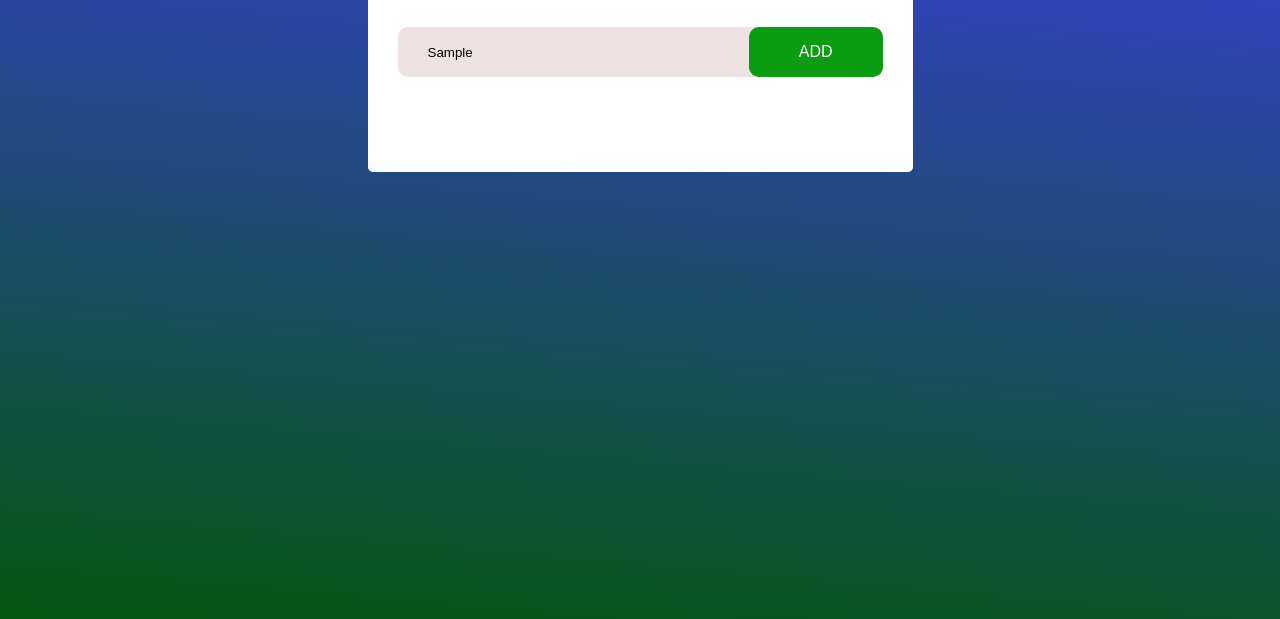
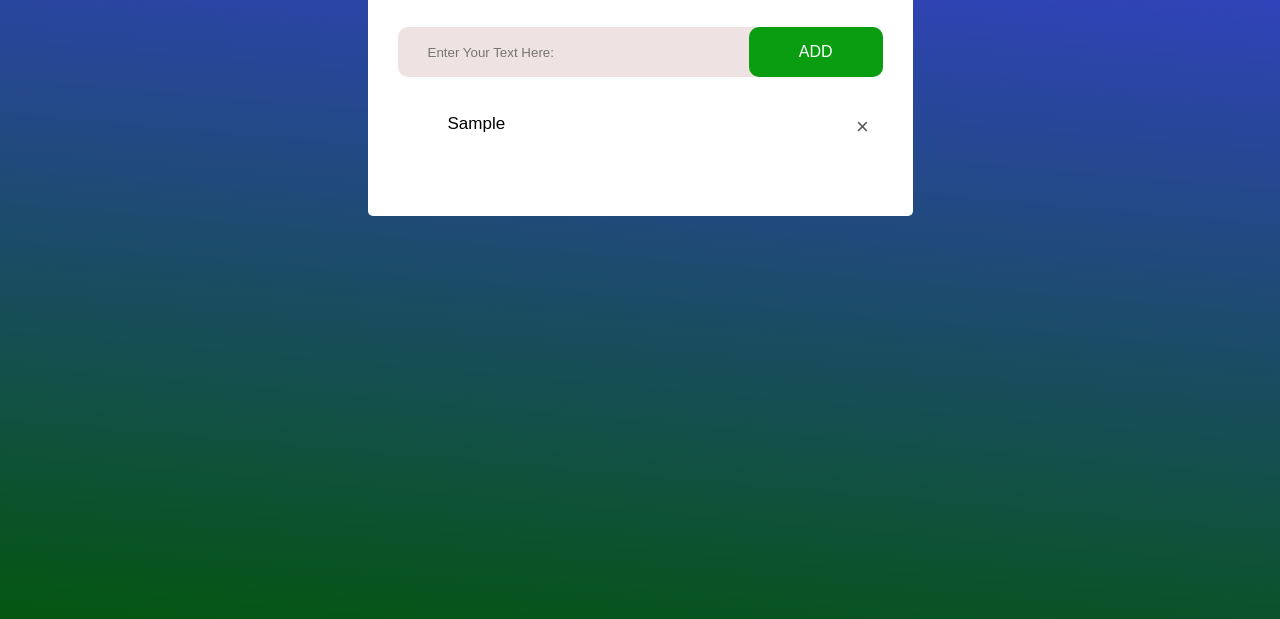
Before and after one commit to muhammadmueenarif/Todo-List-Application, a plain HTML site: page index.html in a window 1280 px wide. Both pictures are taken after typing "Sample" into the empty fields and a click on the button "ADD". Shown: the part 181-800 px from the top of the page. Drawn offline with Linux system fonts and the light colour scheme.

Commit message:
js added

```diff
--- a/index.html
+++ b/index.html
@@ -27,5 +27,7 @@
             </div>
         </div>
 
+        <script src="script.js"></script>
+
 </body>
 </html>
--- a/script.js
+++ b/script.js
@@ -0,0 +1,71 @@
+const listContainer = document.getElementById("list-container");
+const inputBox = document.getElementById("input-box");
+
+function addTask(){
+
+    if(inputBox.value === ''){
+        alert("Enter Some Data");
+    }else{
+        let li = document.createElement("li");
+        li.innerHTML = inputBox.value;
+        listContainer.appendChild(li);
+
+        let span = document.createElement("span");
+        span.innerHTML = "\u00d7";
+        li.appendChild(span);
+    }
+
+    inputBox.value = "";
+    saveTask();
+}
+
+/*Here's a breakdown of the code:
+1.The listContainer.addEventListener("click", function(e) {...}); line attaches an event listener to the listContainer element.
+The listener waits for a click event and then executes the anonymous function provided. The e parameter represents the event object,
+which contains information about the event, such as the target element that was clicked.
+2.Inside the anonymous function, the if(e.target.tagName === "LI") {...} condition checks if the target element of the click event
+is a list item (<li>). If the condition is true, it means that a list item was clicked.
+3.If the condition is true, the e.target.classList.toggle("checked"); line toggles the "checked" class on the clicked list item.
+This class can be used to style the list item differently, such as adding a strikethrough or changing the background color.
+4.After toggling the class, the saveTask(); function is called to save the updated list to the local storage. This ensures
+that the user's changes are persisted across page refreshes.
+5.The else if(e.target.tagName === "SPAN") {...} condition checks if the target element of the click event is a span element (<span>).
+If the condition is true, it means that a close icon (represented by the "×" character) was clicked.
+6.If the condition is true, the e.target.parentElement.remove(); line removes the parent element of the clicked span (which is the list item).
+This effectively removes the list item from the list.
+7.After removing the list item, the saveTask(); function is called again to save the updated list to the local storage.
+*/
+
+listContainer.addEventListener("click",function(e){
+
+    if(e.target.tagName === "LI"){
+        e.target.classList.toggle("checked");
+        saveTask();
+    }else if(e.target.tagName === "SPAN"){
+        e.target.parentElement.remove();
+        saveTask();
+    }
+});
+
+
+/*This function saves the data in the local storage of the browser. goto console > application, storage > local storage and you will
+see saved data there. */
+function saveTask(){
+    localStorage.setItem("data",listContainer.innerHTML);
+}
+
+/*
+This function retrieves the value of the "data" item from the `localStorage` object and assigns it to the `innerHTML`
+property of the `listContainer` element.
+
+The `localStorage` object allows web applications to store data locally within the user's browser. In this case, the `showTask()`
+function is used to display the saved tasks from the previous session. When the page is loaded, the `showTask()` function is called
+to populate the list container with the saved tasks. This ensures that the user's tasks are not lost when they refresh the page
+ or close the browser.
+ */
+function showTask(){
+    listContainer.innerHTML = localStorage.getItem("data");
+}
+
+
+showTask();
```
